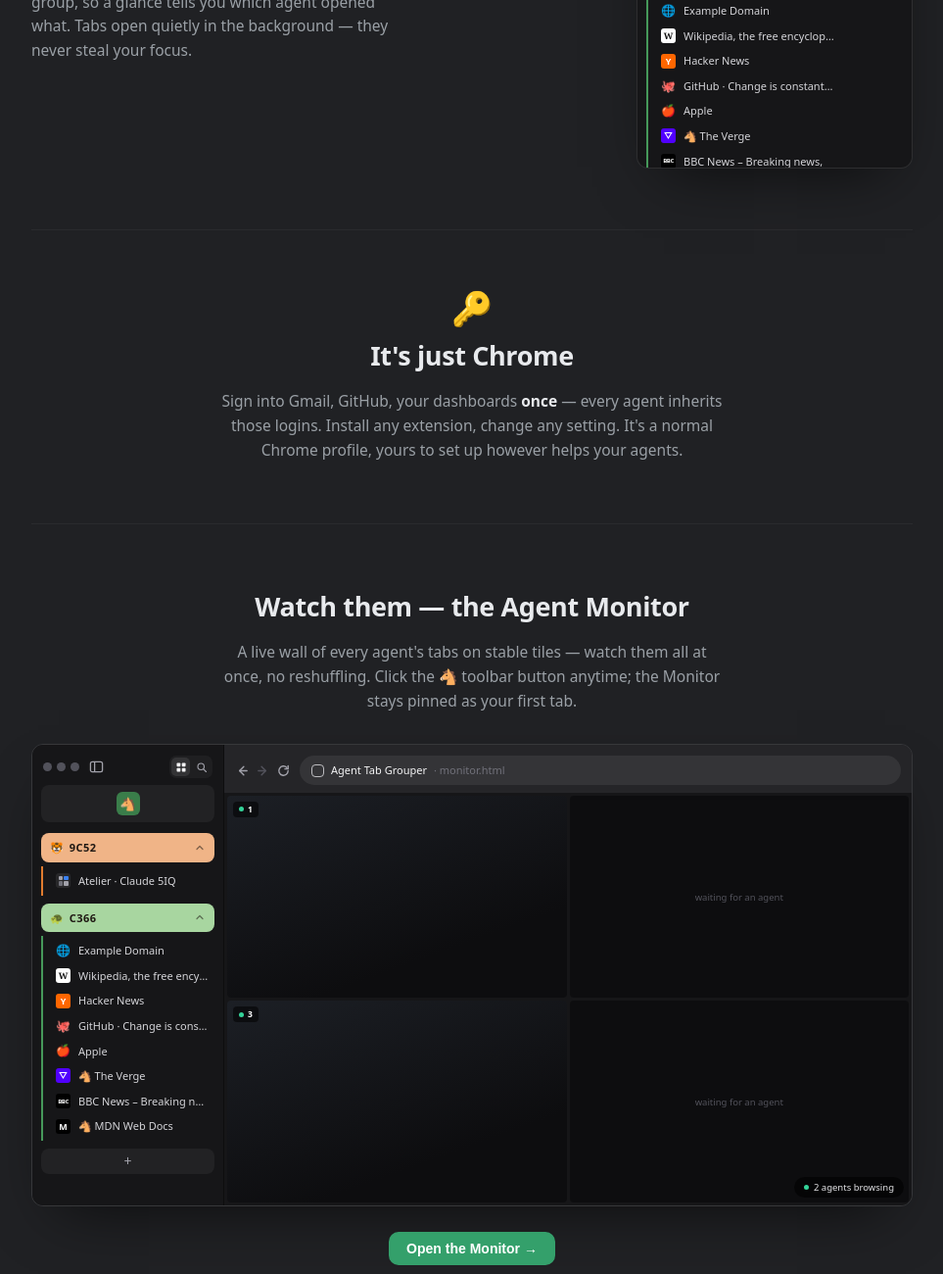
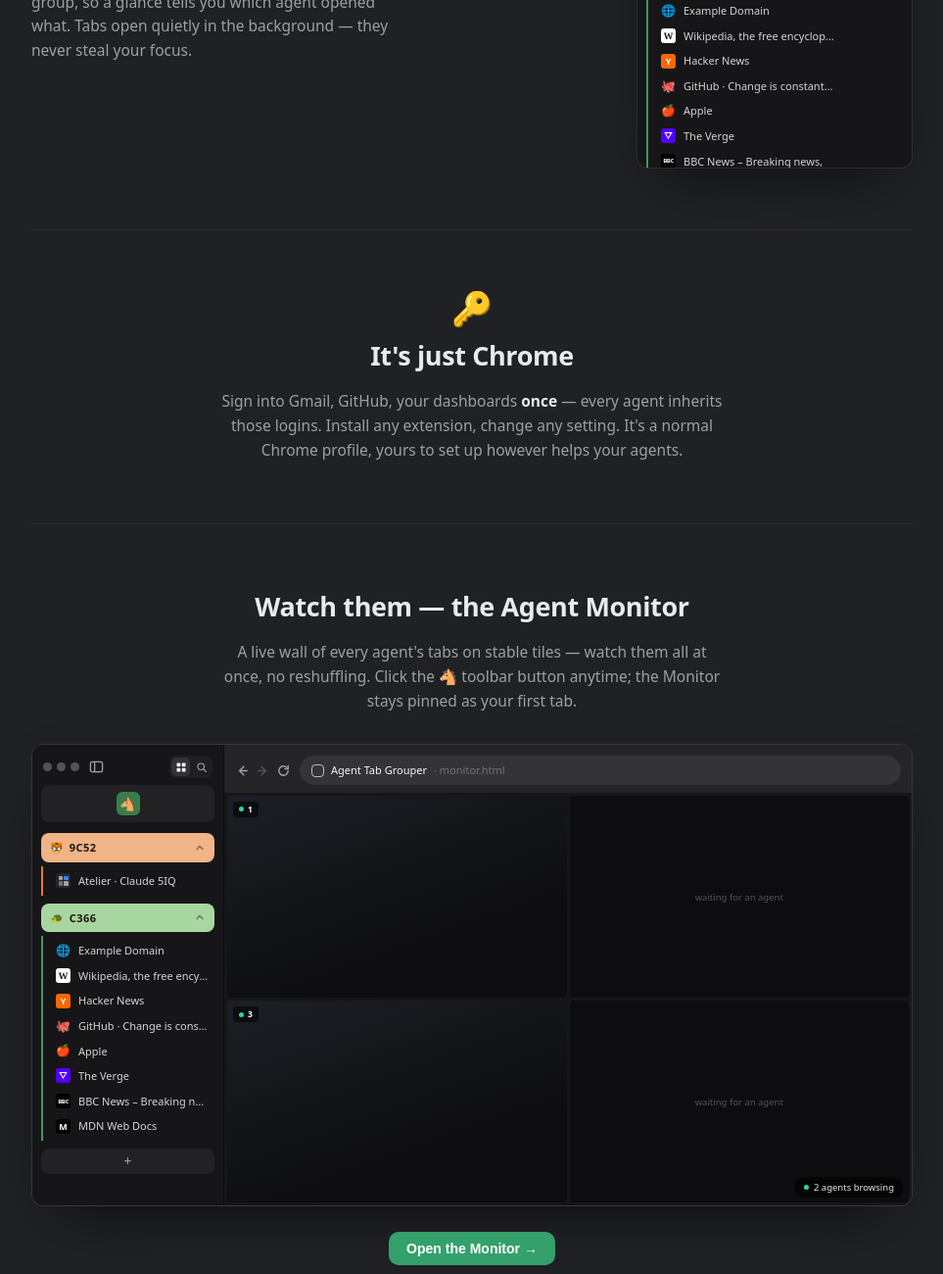
Before and after one commit to pA1nD/horse-browser, a browser extension: page extension/hello.html in a window 1280 px wide. Shown: the part 680-1980 px from the top of the page at 98% size, without its empty margins (158-1121 px from the left). Drawn offline with Linux system fonts and the light colour scheme.

Commit message:
extension: drop the fabricated 🐴 from the welcome-page demo tabs
The 🐴 on a tab is browser-harness's mark for a tab it's actively working — a real runtime
signal, not ours to fake. The demo had hand-written "🐴 The Verge" / "🐴 MDN Web Docs"; remove
those leading horses (the monitor shows harness's mark as-is, and never adds or strips it).
Brand horses (title, hero, sidebar logo, toolbar reference, footer) stay. manifest 0.5.11.

```diff
--- a/extension/hello.html
+++ b/extension/hello.html
@@ -150,9 +150,9 @@
               <div class="fb-tab"><span class="fb-fav" style="background:#ff6600;color:#fff">Y</span><span class="t">Hacker News</span></div>
               <div class="fb-tab"><span class="fb-fav emoji">🐙</span><span class="t">GitHub · Change is constant…</span></div>
               <div class="fb-tab"><span class="fb-fav emoji">🍎</span><span class="t">Apple</span></div>
-              <div class="fb-tab"><span class="fb-fav" style="background:#5100ff;color:#fff">▽</span><span class="t">🐴 The Verge</span></div>
+              <div class="fb-tab"><span class="fb-fav" style="background:#5100ff;color:#fff">▽</span><span class="t">The Verge</span></div>
               <div class="fb-tab"><span class="fb-fav bbc">BBC</span><span class="t">BBC News – Breaking news,</span></div>
-              <div class="fb-tab"><span class="fb-fav" style="background:#000;color:#fff">M</span><span class="t">🐴 MDN Web Docs</span></div>
+              <div class="fb-tab"><span class="fb-fav" style="background:#000;color:#fff">M</span><span class="t">MDN Web Docs</span></div>
             </div>
           </div>
           <div class="fb-plus">+</div>
@@ -197,9 +197,9 @@
                 <div class="fb-tab"><span class="fb-fav" style="background:#ff6600;color:#fff">Y</span><span class="t">Hacker News</span></div>
                 <div class="fb-tab"><span class="fb-fav emoji">🐙</span><span class="t">GitHub · Change is constant…</span></div>
                 <div class="fb-tab"><span class="fb-fav emoji">🍎</span><span class="t">Apple</span></div>
-                <div class="fb-tab"><span class="fb-fav" style="background:#5100ff;color:#fff">▽</span><span class="t">🐴 The Verge</span></div>
+                <div class="fb-tab"><span class="fb-fav" style="background:#5100ff;color:#fff">▽</span><span class="t">The Verge</span></div>
                 <div class="fb-tab"><span class="fb-fav bbc">BBC</span><span class="t">BBC News – Breaking news,</span></div>
-                <div class="fb-tab"><span class="fb-fav" style="background:#000;color:#fff">M</span><span class="t">🐴 MDN Web Docs</span></div>
+                <div class="fb-tab"><span class="fb-fav" style="background:#000;color:#fff">M</span><span class="t">MDN Web Docs</span></div>
               </div>
             </div>
             <div class="fb-plus">+</div>
```
Also changed, not shown: extension/manifest.json.
